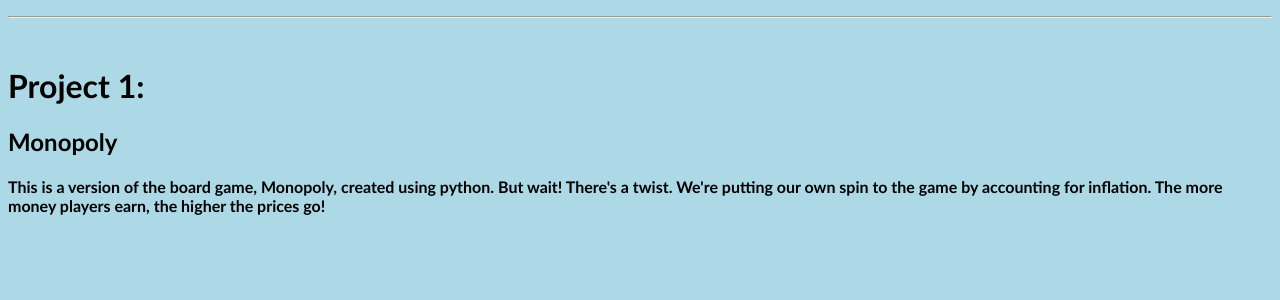
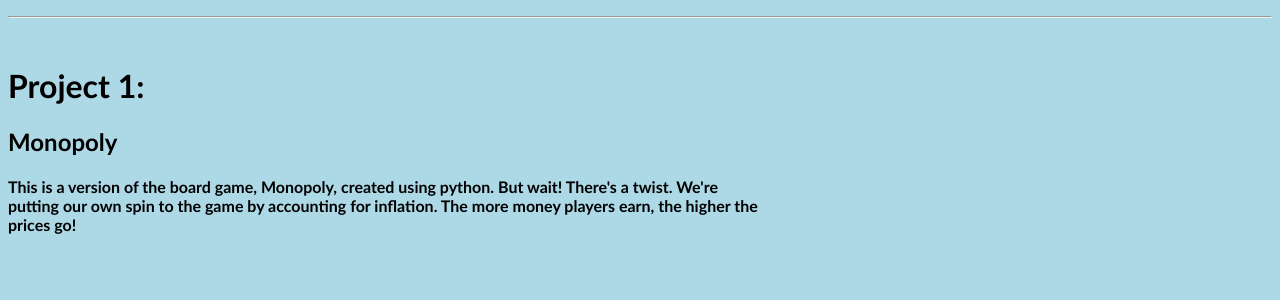
Before and after one commit to kodingwizard/N3CAM-Website, a PHP site: page /projects.html in a window 1280 px wide. Shown: the part 177-477 px from the top of the page. Run offline with PHP 8.4, Linux system fonts and the light colour scheme.

Commit message:
adding to description of monopoly , margin right change

```diff
--- a/projects.css
+++ b/projects.css
@@ -26,3 +26,7 @@
     background-color: black;
     border-width: 1px;
 }
+
+#monopoly{
+    margin-right: 500px;
+}
--- a/projects.html
+++ b/projects.html
@@ -42,7 +42,7 @@
     <br>
     <h1>Project 1: </h1>
     <h2>Monopoly</h2>
-    <h4>This is a version of the board game, Monopoly, created using python. But wait! There's a twist. We're putting our own spin to the game by accounting for inflation. The more money players earn, the higher the prices go!</h4>
+    <h4 id="monopoly">This is a version of the board game, Monopoly, created using python. But wait! There's a twist. We're putting our own spin to the game by accounting for inflation. The more money players earn, the higher the prices go!</h4>
     <br>
 </body>
 </html>
```
